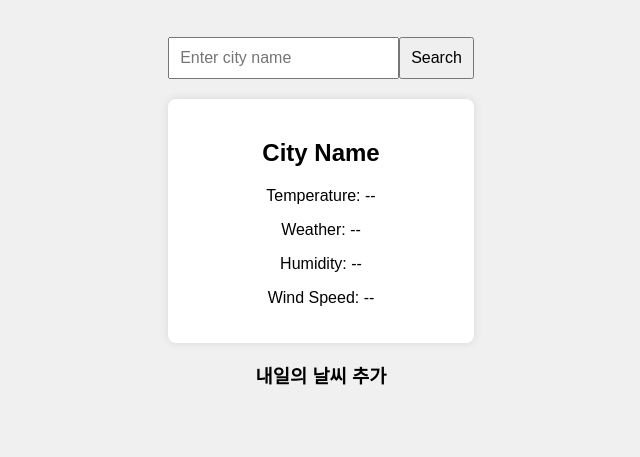
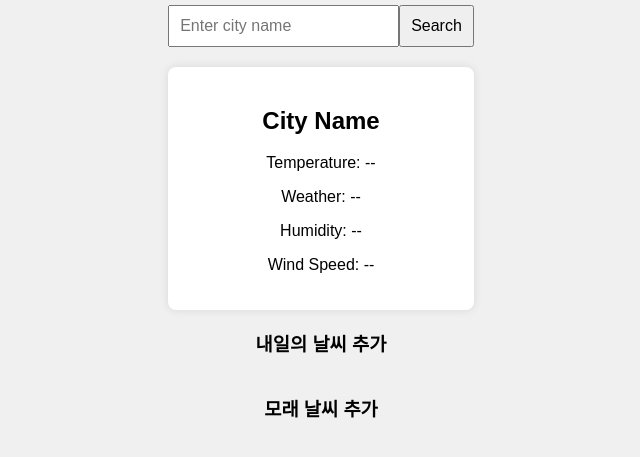
Before and after one commit to greennamu/Weather, a plain HTML site: page index.html in a window 1280 px wide. Shown: the part 245-702 px from the top of the page, without its empty margins (319-959 px from the left). Drawn offline with Linux system fonts and the light colour scheme.

Commit message:
third commit

```diff
--- a/index.html
+++ b/index.html
@@ -44,5 +44,6 @@
     <!-- 자바스크립트 파일 연결 -->
     <script src="script.js"></script>
     <h3>내일의 날씨 추가</h3>
+    <h3>모래 날씨 추가</h3>
 </body>
 </html>
```
